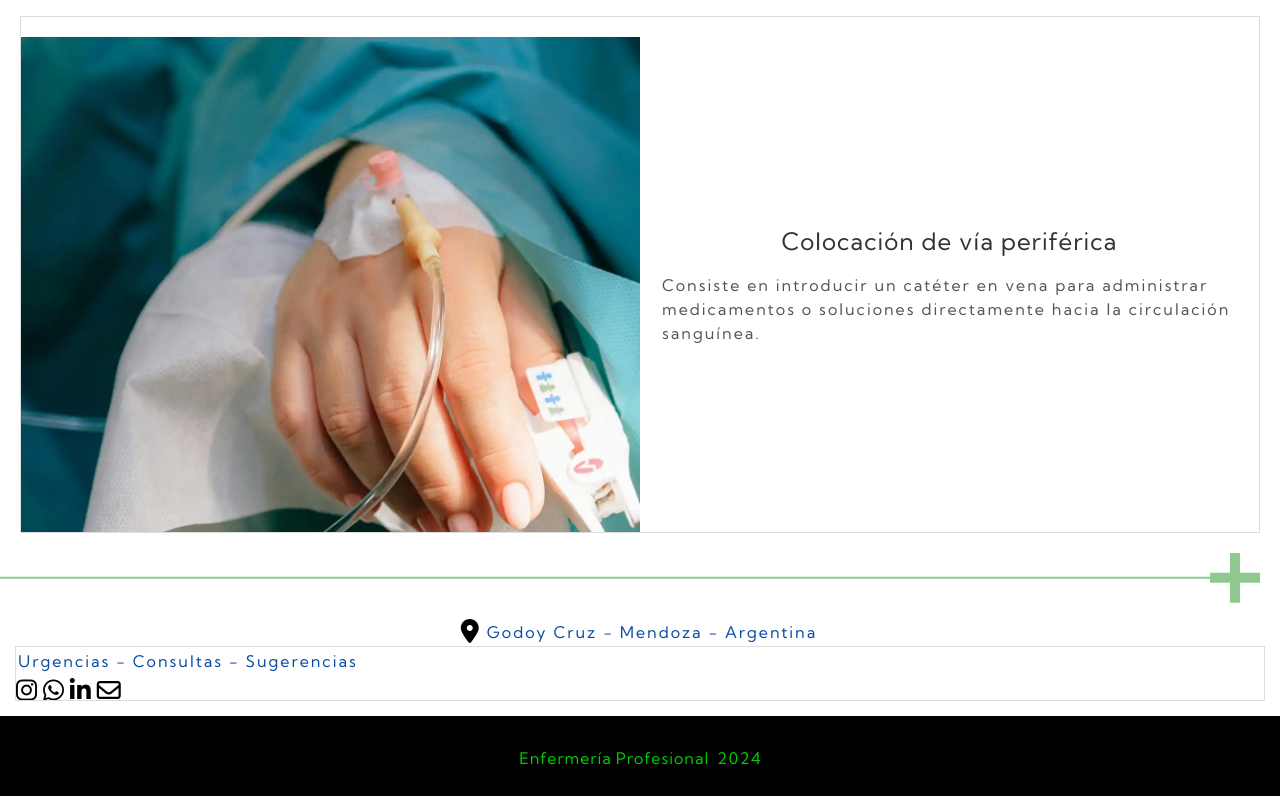
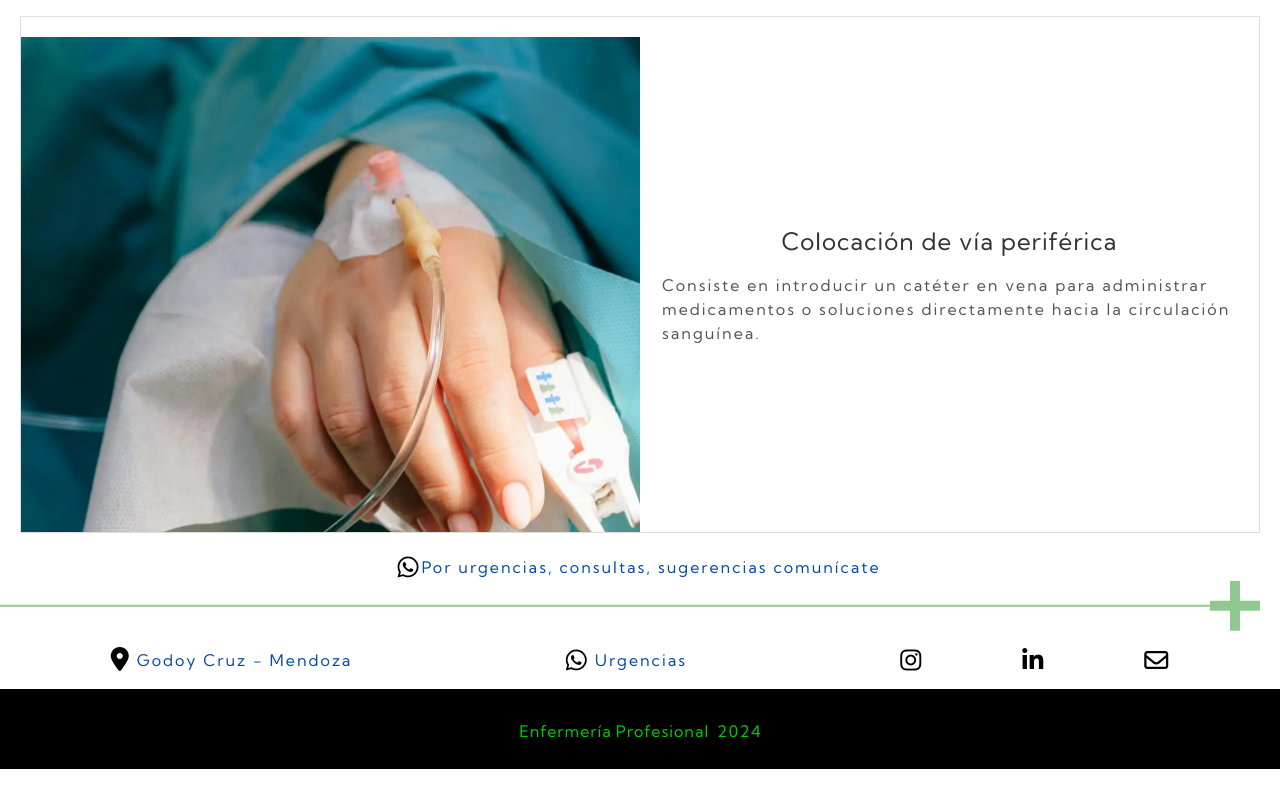
Before and after one commit to asencio-rocio/enfermer-a-profesional, a plain HTML site: page servicios.html in a window 1280 px wide. Shown: the part 4382-5182 px from the top of the page. After the commit the page ends 5155 px from the top, so only its background shows below. Drawn offline with Linux system fonts and the light colour scheme.

Commit message:
Update servicios.html

```diff
--- a/servicios.html
+++ b/servicios.html
@@ -145,6 +145,10 @@
 
 
     </section>
+    <div class="flex--">
+      <a href="#" target="_blank"><i class="fa-brands fa-whatsapp fa-xl"></i></a>
+      <p class=" blue"> Por urgencias, consultas, sugerencias comunícate </p>
+    </div>
 
 
 
@@ -153,17 +157,24 @@
   <div class="lolo"></div>
  </div>
  <!-- ====CONTENIDO -->
- <div class="contenido" id="contenido">
+ <div class="contenido flex--" id="contenido">
+  <div class="flex-- " >
+    <i class="fa-solid fa-location-dot fa-xl "></i>
+    <p class=" blue"> Godoy Cruz - Mendoza</p>
+  </div>
   <div class="flex--">
-    <i class="fa-solid fa-location-dot fa-xl "></i>
-    <p class=" blue"> Godoy Cruz - Mendoza - Argentina</p>
+    <a href="#" target="_blank"><i class="fa-brands fa-whatsapp fa-xl"></i></a>
+    <p class=" blue"> Urgencias </p>
   </div>
 
-  <div class="redes card">
-    <p class="blue">Urgencias - Consultas - Sugerencias</p>
-    <div>
+
+
+
+  <div class=" flex--">
+
+    <div class=" flex--">
       <a href="#" target="_blank"><i class="fa-brands fa-instagram fa-xl"></i></a>
-      <a href="#" target="_blank"><i class="fa-brands fa-whatsapp fa-xl"></i></a>
+
       <a href="#" target="_blank"><i class="fa-brands fa-linkedin-in fa-xl"></i></a>
       <a href="#" target="_blank"><i class="fa-regular fa-envelope fa-xl"></i></a>
 
```
